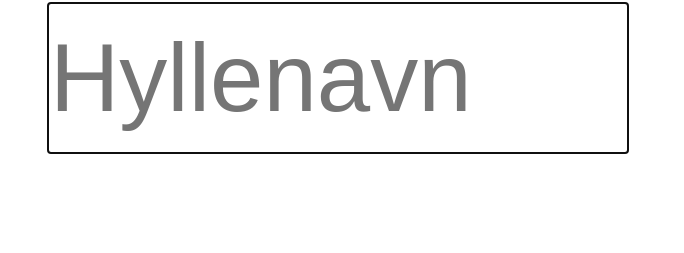
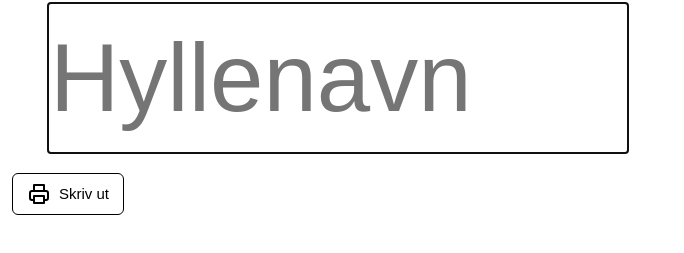
Before and after one commit to Martialcart/HylleKoder, a plain HTML site: page index.html in a window 1280 px wide. Shown: the part 77-330 px from the top of the page, without its empty margins (0-684 px from the left). Drawn offline with Linux system fonts and the light colour scheme.

Commit message:
feat: add working print button

```diff
--- a/barcode.css
+++ b/barcode.css
@@ -1,5 +1,26 @@
 body {
     background-color: white;
+}
+
+button {
+    display: inline-flex;
+    align-items: center;
+    gap: 8px;
+    padding: 8px 14px;
+    margin: 4px;
+    font-size: 15px;
+    background: #fff;
+    color: #000;
+    border: 1.5px solid #000;
+    border-radius: 6px;
+    cursor: pointer;
+}
+button:hover {
+    background: #eee;
+}
+button:focus-visible {
+    outline: 3px solid #000;
+    outline-offset: 2px;
 }
 
 .board {
--- a/index.html
+++ b/index.html
@@ -76,6 +76,7 @@
 	    </ul>
         </main>
 	<footer>
+<button onclick="window.print()"><svg class="icon"><use href="#i-print"/></svg>Skriv ut</button>
 	</footer>
     </body>
 </html>
```
